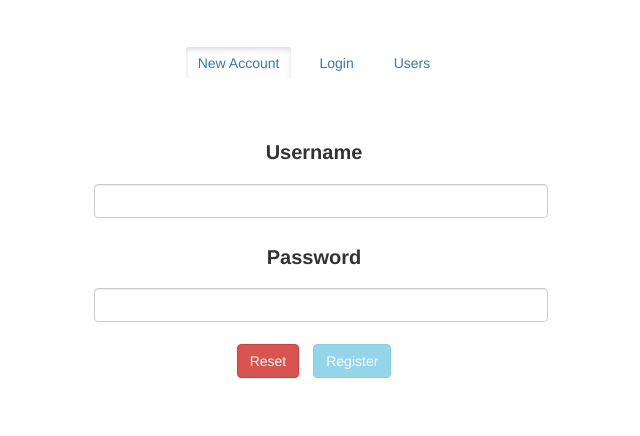
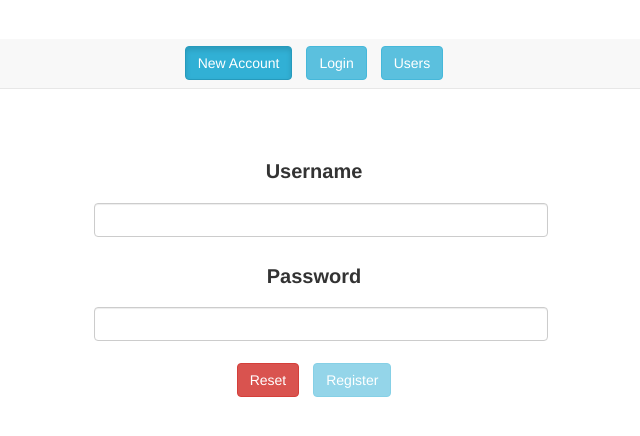
Before and after one commit to frameture/mean-stack, an Angular app in the folder learn-about-me/front-end/: page /register/form in a window 1280 px wide. Shown: the top 436 px of the page, without its empty margins (326-966 px from the left). Built offline with nearby package versions, Linux system fonts and the light colour scheme.

Commit message:
navigation

```diff
--- a/learn-about-me/front-end/src/app/app.component.html
+++ b/learn-about-me/front-end/src/app/app.component.html
@@ -1,6 +1,6 @@
-<nav>
-  <a class="btn" routerLinkActive="active" routerLink="/register">New Account</a>
-  <a class="btn" routerLinkActive="active" routerLink="/login">Login</a>
-  <a class="btn" routerLinkActive="active" routerLink="/users">Users</a>
+<nav class="navbar navbar-default navbar-static-top">
+  <button class="btn btn-info" routerLinkActive="active" routerLink="/register">New Account</button>
+  <button class="btn btn-info" routerLinkActive="active" routerLink="/login">Login</button>
+  <button class="btn btn-info" routerLinkActive="active" routerLink="/users">Users</button>
 </nav>
 <router-outlet>
--- a/learn-about-me/front-end/src/app/app.component.ts
+++ b/learn-about-me/front-end/src/app/app.component.ts
@@ -13,10 +13,6 @@ export class AppComponent implements OnInit {
   constructor(private ls: AuthService) { }
 
   ngOnInit(): void {
-    this.checkLogin();
   }
 
-  private checkLogin() {
-    this.ls.login();
-  }
 }
```
